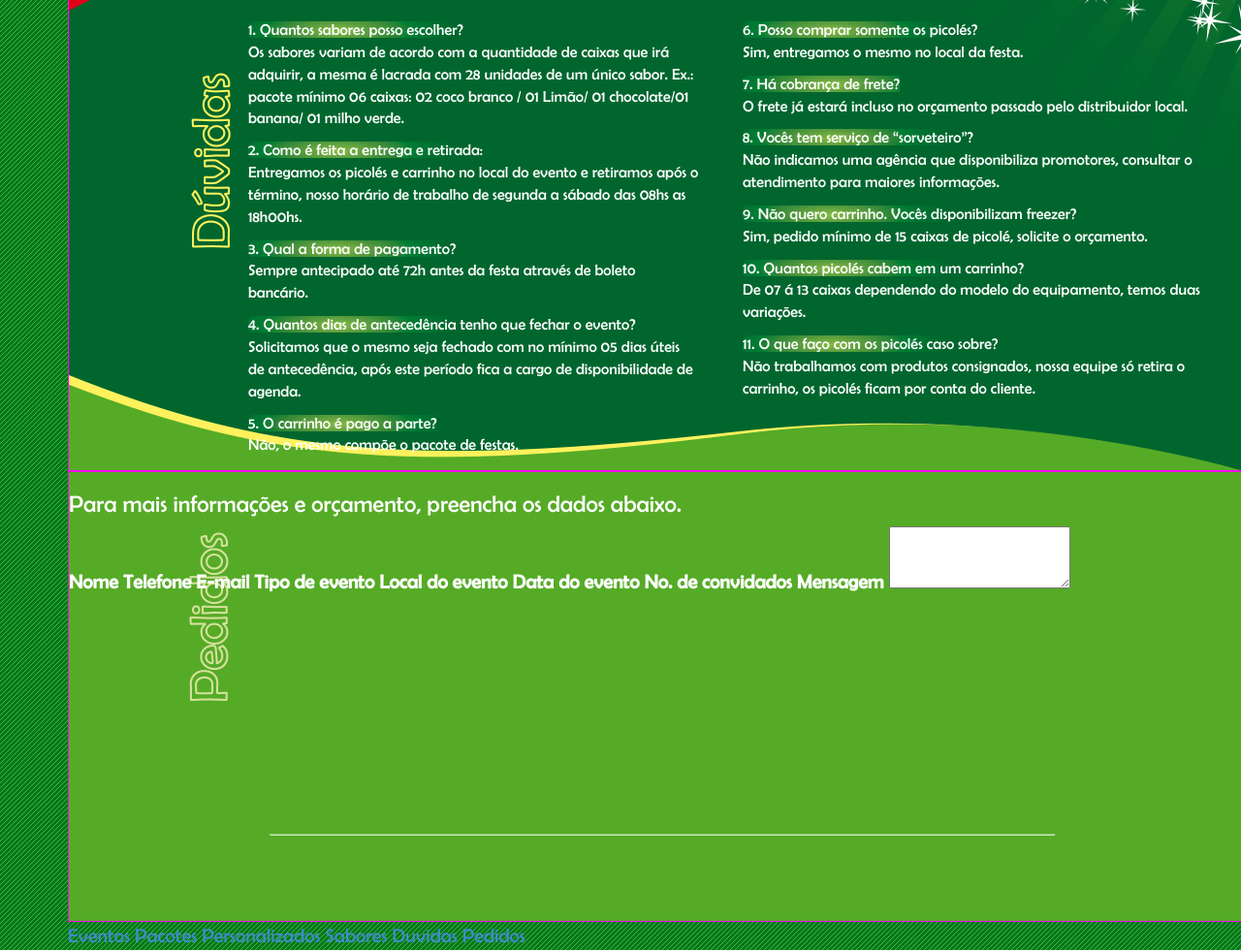
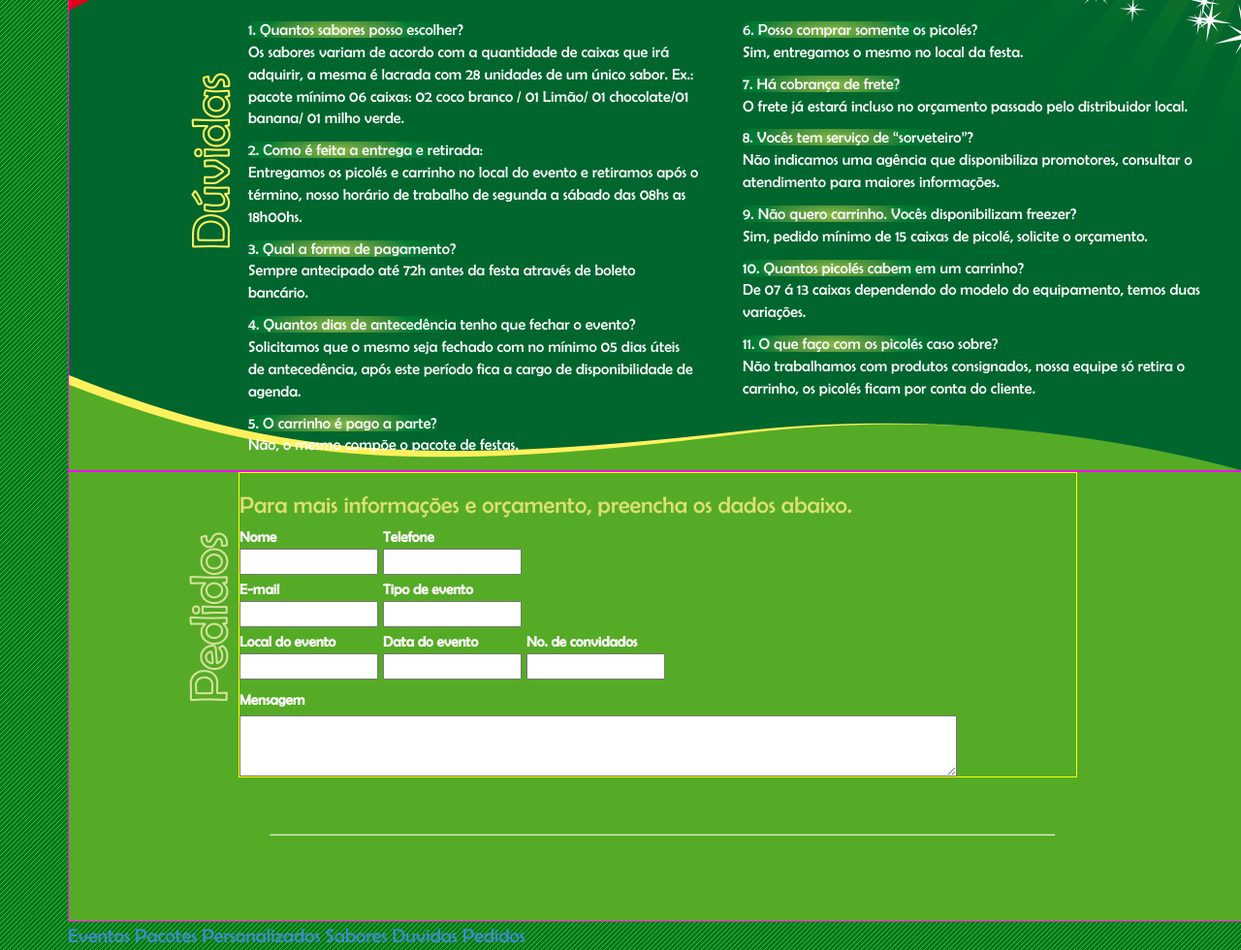
Before and after one commit to pamgaiguer/hotsiterochinha, a PHP site: page / in a window 1280 px wide. Shown: the part 3022-4002 px from the top of the page at 97% size. Run offline with PHP 8.4, Linux system fonts and the light colour scheme.

Commit message:
finalizando hotsite

```diff
--- a/css/estilos.css
+++ b/css/estilos.css
@@ -92,3 +92,21 @@ ul.list-events.right{
 	float: right;
 }
 /*------------------ pedidos -----------------------*/
+.ped-01{
+	border:1px solid yellow;
+	margin: 0 175px;
+}
+.ped-01 h3{
+	font-size: 24px;
+	color: #DCE070;
+}
+.ped-01 form label{
+	font-size: 15px;
+	display: inline-block;
+}
+.ped-01 form input, .ped-01 form textarea{
+	display: block !important;
+}
+.ped-01 form textarea{
+	width: 740px;
+}
--- a/index.html
+++ b/index.html
@@ -129,18 +129,26 @@
 
 					</div>
 					<div id="pedidos">
+						<div class="ped-01">
 						<h3>Para mais informações e orçamento, preencha os dados abaixo.</h3>
-						<form>
-							<label>Nome</label>
-							<label>Telefone</label>
-							<label>E-mail</label>
-							<label>Tipo de evento</label>
-							<label>Local do evento</label>
-							<label>Data do evento</label>
-							<label>No. de convidados</label>
-							<label>Mensagem</label>
-							<textarea> </textarea>
-						</form>
+							<form>
+								<label for="nome">Nome<input type="text" name="nome" /></label>
+								<label for="telephone">Telefone<input type="tel" name="telephone" /></label>
+								<br>
+
+								<label for="email">E-mail <input type="email" name="email" /></label>
+								<label for="event-type">Tipo de evento <input type="text" name="event-type" /></label>
+								<br>
+
+								<label for="event-local">Local do evento <input type="text" name="event-local" /></label>
+								<label for="event-date">Data do evento <input type="text" name="event-date" /></label>
+								<label for="convidados">No. de convidados <input type="text" name="convidados" /></label>
+								<br>
+
+								<label for="msg">Mensagem</label>
+								<textarea name="msg"> </textarea>
+							</form>
+						</div>
 					</div>
 				</div>
 			</div>
```
Also changed, not shown: images/img-duvidas.png (deleted), images/img-pedidos.png (deleted), images/img-sabores.png (deleted), images/personalizados.png (deleted).
